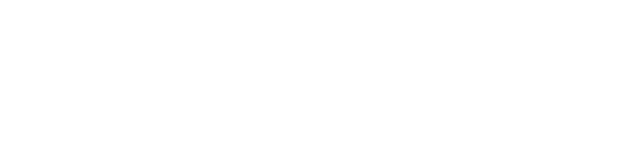
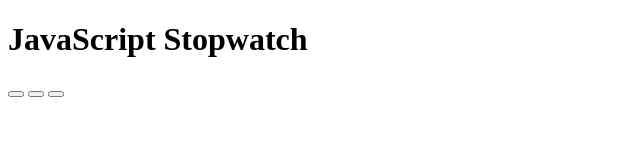
Before and after one commit to Bnjackson/JS-stopwatch, a plain HTML site: page index.html in a window 1280 px wide. Shown: the whole page, without its empty margins (0-640 px from the left). Drawn offline with Linux system fonts and the light colour scheme.

Commit message:
Add page structure

```diff
--- a/index.html
+++ b/index.html
@@ -8,7 +8,17 @@
     </head>
     <body>
         <main>
-
+            <div id="header-wrapper">
+                <h1>JavaScript Stopwatch</h1>
+            </div>
+            <div id="timer-wrapper">
+                <span id="timer"></span>
+            </div>
+            <div id="buttons-container">
+                <button></button>
+                <button></button>
+                <button></button>
+            </div>
         </main>
     </body>
     <script src="./main.js"></script>
```
